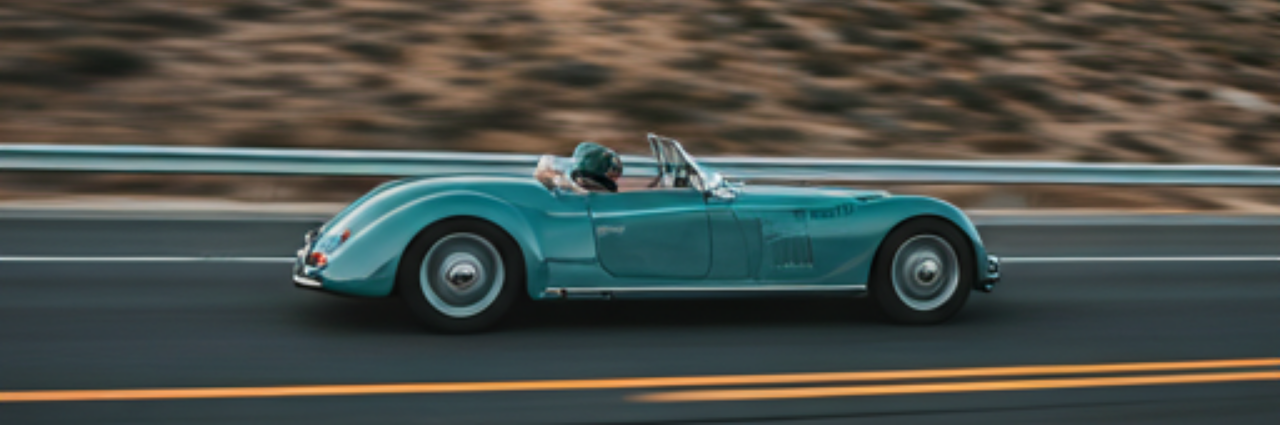
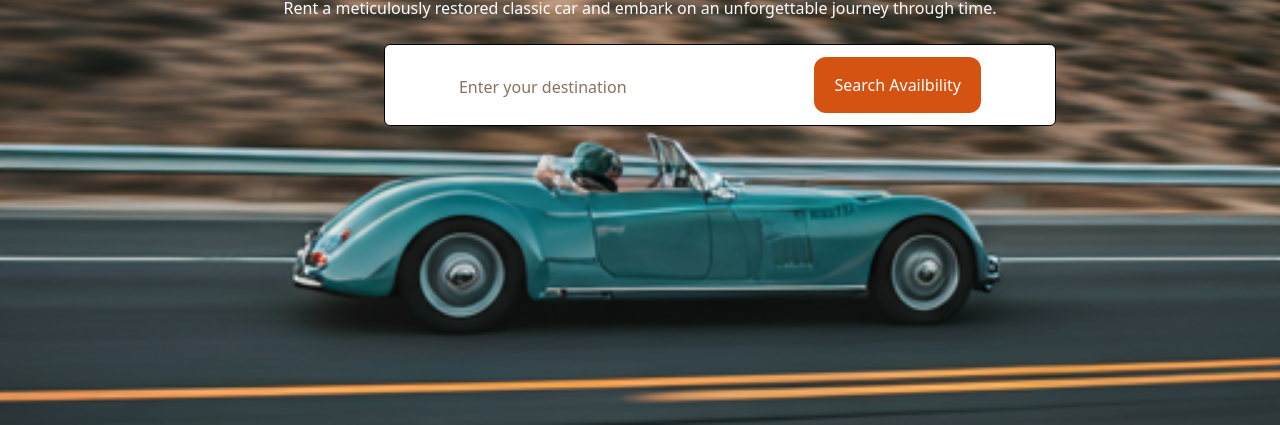
Before and after one commit to B-N-U/Car-Template, a website: page src/index.html in a window 1280 px wide. Shown: the part 375-800 px from the top of the page. Drawn offline with Linux system fonts and the light colour scheme.

Commit message:
Add Windows binaries and licenses for @parcel/watcher and @tailwindcss/oxide, and update package.json for Tailwind CSS watch mode

```diff
--- a/package.json
+++ b/package.json
@@ -5,6 +5,6 @@
   },
   "devDependencies": {},
   "scripts": {
-    "dev": "bunx @tailwindcss/cli -i ./src/input.css -o ./src/output.css && bun src/index.html"
+    "dev": "bunx @tailwindcss/cli -i ./src/input.css -o ./src/output.css --watch && bun src/index.html"
   }
 }
--- a/src/index.html
+++ b/src/index.html
@@ -5,13 +5,16 @@
   <meta name="viewport" content="width=device-width, initial-scale=1.0">
   <link href="./output.css" rel="stylesheet">
 </head>
-<body class=" bg-[url('./car-img.png')] bg-cover bg-center h-screen w-full">
+<body class=" bg-[url('./car-img.png')] bg-cover bg-center h-screen width-full flex flex-col justify-center gap-6">
 <div>
 
    <p class="text-[48px] font-extrabold text-[#FFFFFF] flex justify-center">Experience the Golden Age of Motoring</p>
-   <p class="font-newsreader text[16px] flex items-center text-[#FFFFFF]">Rent a meticulously restored classic car and embark on an unforgettable journey through time.</p>
+   <p class="font-newsreader text[16px] flex justify-center text-[#FFFFFF]">Rent a meticulously restored classic car and embark on an unforgettable journey through time.</p>
 
 
   </div>
+  <div class="border rounded-md bg-white flex justify-around items-center gap-10 w-2xl pt-3 pb-3 ml-96">
+    <div class="text-[#8A7061] text-[16px] pt-3.5 flex items-center pb-2.5">Enter your destination</div><div class="rounded-xl bg-[#D45212] pl-[20px] text-white hover:bg-amber-600 pr-[20px] pt-4 pb-4"><button>Search Availbility</button></div>
+  </div>
 </body>
 </html>
```
Also changed, not shown: src/output.css.
